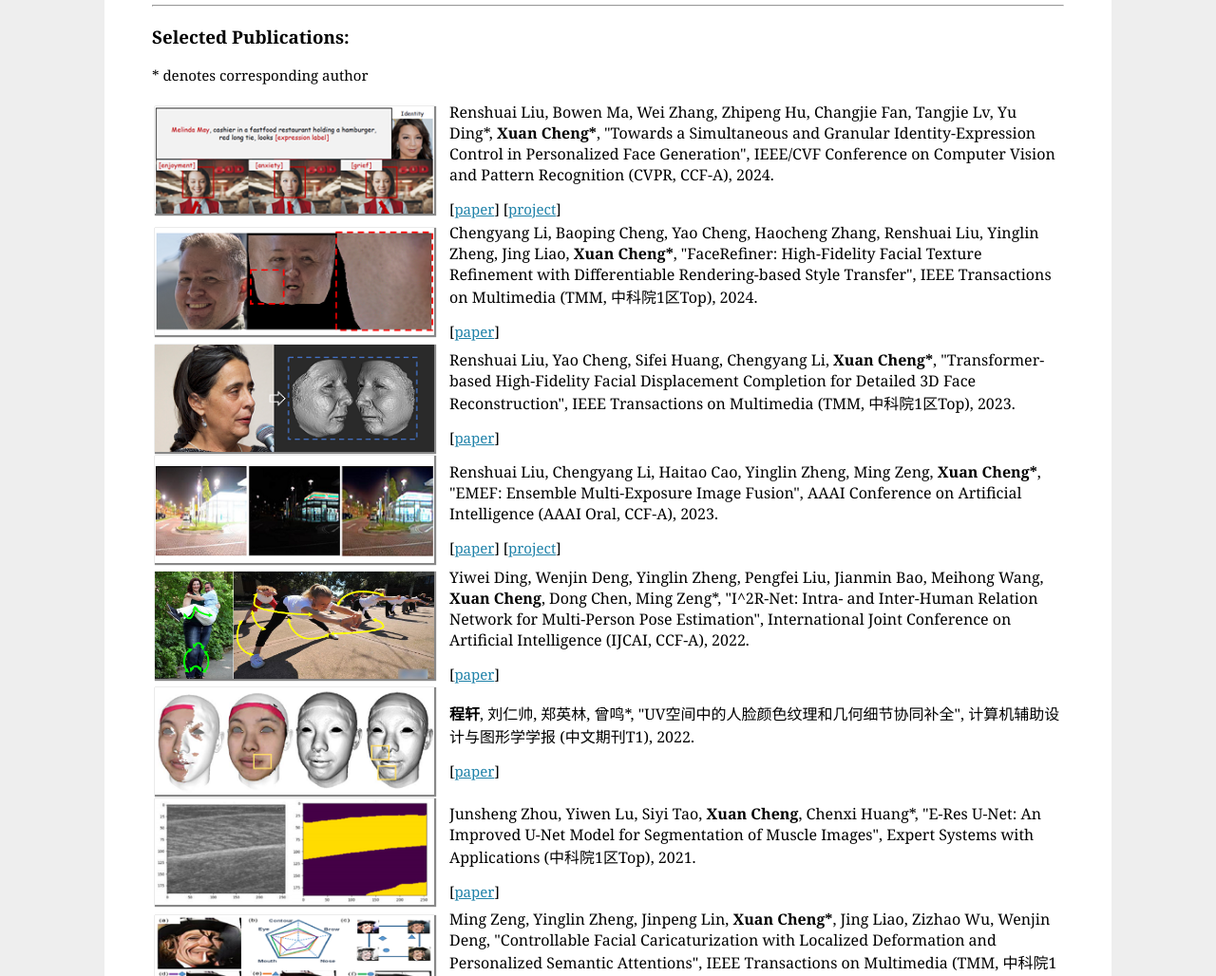
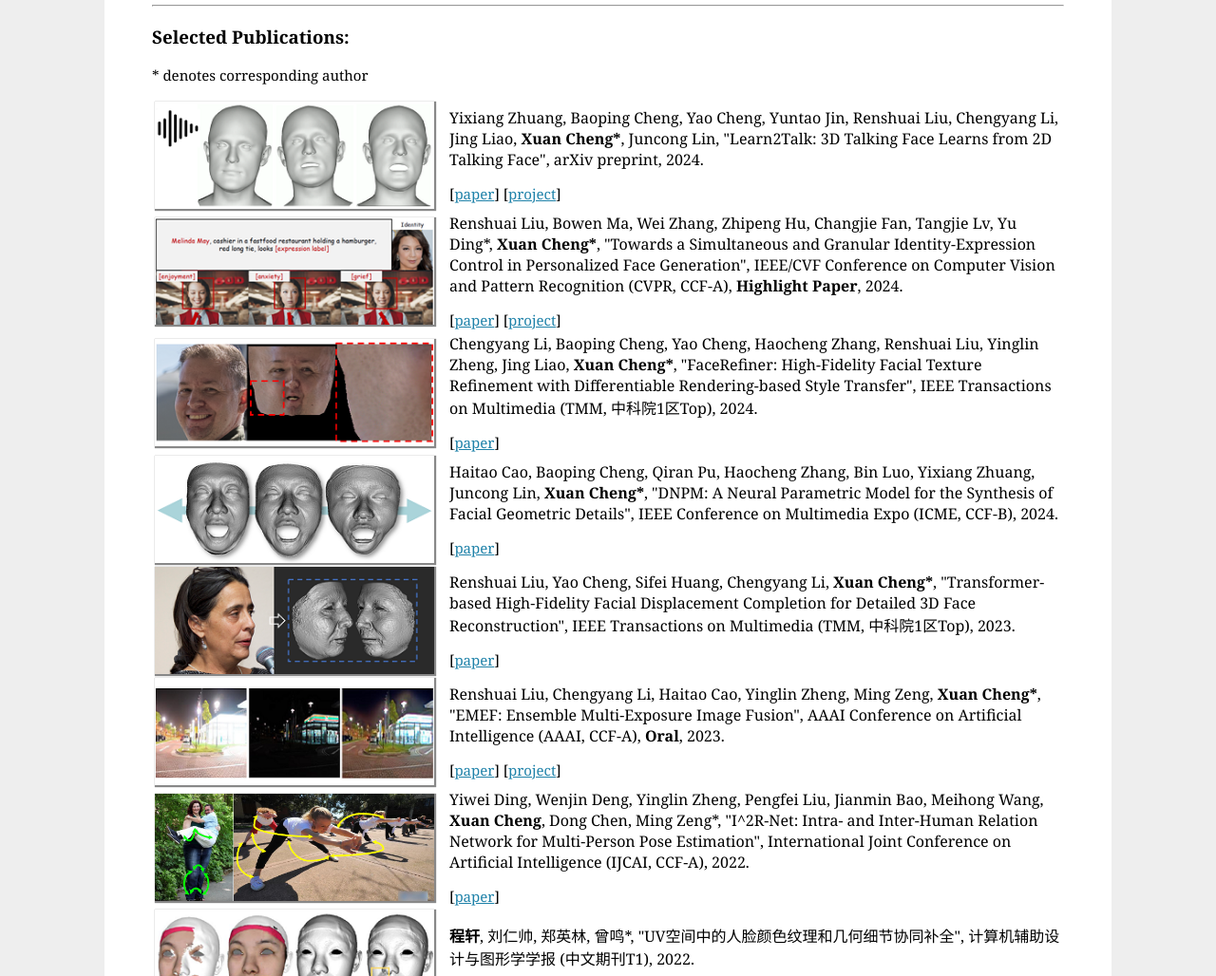
Before and after one commit to chengxuan90/chengxuan90.github.io, a plain HTML site: page index.html in a window 1280 px wide. Shown: the part 749-1777 px from the top of the page at 95% size. Drawn offline with Linux system fonts and the light colour scheme.

Commit message:
add two papers

```diff
--- a/index.html
+++ b/index.html
@@ -106,8 +106,15 @@
 
     <tbody>
 	<tr>
+		<td width="306"> <div id="imgdivs"><img src="./chengxuan_files/learn2talk.png" width="290px"></div>		</td>
+		<td>Yixiang Zhuang, Baoping Cheng, Yao Cheng, Yuntao Jin, Renshuai Liu, Chengyang Li, Jing Liao, <b>Xuan Cheng*</b>, Juncong Lin, "Learn2Talk: 3D Talking Face Learns from 2D Talking Face", arXiv preprint, 2024.
+		<p>[<a href="https://arxiv.org/abs/2401.01207">paper</a>] [<a href="https://lkjkjoiuiu.github.io/Learn2Talk/">project</a>]</p>
+		</td>
+	</tr>
+
+	<tr>
 		<td width="306"> <div id="imgdivs"><img src="./chengxuan_files/CVPR24.jpg" width="290px"></div>		</td>
-		<td>Renshuai Liu, Bowen Ma, Wei Zhang, Zhipeng Hu, Changjie Fan, Tangjie Lv, Yu Ding*, <b>Xuan Cheng*</b>, "Towards a Simultaneous and Granular Identity-Expression Control in Personalized Face Generation", IEEE/CVF Conference on Computer Vision and Pattern Recognition (CVPR, CCF-A), 2024.
+		<td>Renshuai Liu, Bowen Ma, Wei Zhang, Zhipeng Hu, Changjie Fan, Tangjie Lv, Yu Ding*, <b>Xuan Cheng*</b>, "Towards a Simultaneous and Granular Identity-Expression Control in Personalized Face Generation", IEEE/CVF Conference on Computer Vision and Pattern Recognition (CVPR, CCF-A), <b>Highlight Paper</b>, 2024.
 		<p>[<a href="https://arxiv.org/abs/2401.01207">paper</a>] [<a href="https://diffsfsr.github.io/">project</a>]</p>
 		</td>
 	</tr>
@@ -115,6 +122,13 @@
 	<tr>
 		<td width="306"> <div id="imgdivs"><img src="./chengxuan_files/TMM2024.png" width="290px"></div>		</td>
 		<td>Chengyang Li, Baoping Cheng, Yao Cheng, Haocheng Zhang, Renshuai Liu, Yinglin Zheng, Jing Liao, <b>Xuan Cheng*</b>, "FaceRefiner: High-Fidelity Facial Texture Refinement with Differentiable Rendering-based Style Transfer", IEEE Transactions on Multimedia (TMM, 中科院1区Top), 2024.
+		<p>[<a href="https://ieeexplore.ieee.org/document/10443565">paper</a>] </p>
+		</td>
+	</tr>
+
+	<tr>
+		<td width="306"> <div id="imgdivs"><img src="./chengxuan_files/ICME24.jpg" width="290px"></div>		</td>
+		<td>Haitao Cao, Baoping Cheng, Qiran Pu, Haocheng Zhang, Bin Luo, Yixiang Zhuang, Juncong Lin, <b>Xuan Cheng*</b>, "DNPM: A Neural Parametric Model for the Synthesis of Facial Geometric Details", IEEE Conference on Multimedia Expo (ICME, CCF-B), 2024.
 		<p>[<a href="https://ieeexplore.ieee.org/document/10443565">paper</a>] </p>
 		</td>
 	</tr>
@@ -128,7 +142,7 @@
 
 	<tr>
 		<td width="306"> <div id="imgdivs"><img src="./chengxuan_files/emef.jpg" width="290px"></div>		</td>
-		<td>Renshuai Liu, Chengyang Li, Haitao Cao, Yinglin Zheng, Ming Zeng, <b>Xuan Cheng*</b>, "EMEF: Ensemble Multi-Exposure Image Fusion", AAAI Conference on Artificial Intelligence (AAAI Oral, CCF-A), 2023.
+		<td>Renshuai Liu, Chengyang Li, Haitao Cao, Yinglin Zheng, Ming Zeng, <b>Xuan Cheng*</b>, "EMEF: Ensemble Multi-Exposure Image Fusion", AAAI Conference on Artificial Intelligence (AAAI, CCF-A), <b>Oral</b>, 2023.
 		<p>[<a href="https://ojs.aaai.org/index.php/AAAI/article/view/25259">paper</a>] [<a href="https://github.com/medalwill/EMEF">project</a>]</p>
 		</td>
 	</tr>
```
Also changed, not shown: chengxuan_files/ICME24.jpg (added), chengxuan_files/learn2talk.png (added).
